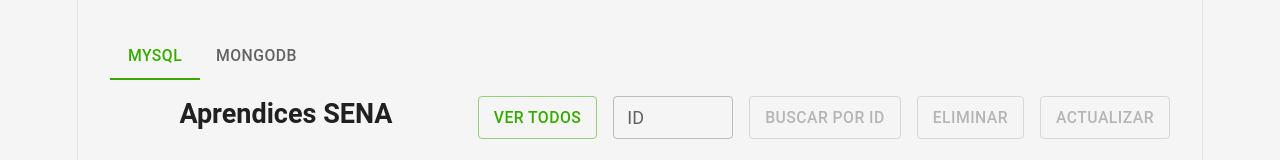
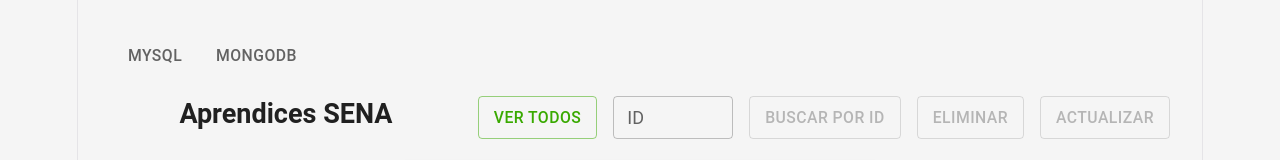
Before and after one commit to stevenleon-creator/frontendlaravel, a React (Vite) app: page / in a window 1280 px wide. Shown: the top 160 px of the page. Built offline with nearby package versions, Linux system fonts and the light colour scheme; no server answers.

Commit message:
style: actualizar referencias de texto de MySQL a PostgreSQL en la interfaz

```diff
--- a/src/App.jsx
+++ b/src/App.jsx
@@ -94,7 +94,7 @@ function App() {
           }}
           sx={{ mb: 2 }}
         >
-          <Tab label="MySQL" value="mysql" />
+          <Tab label="MySQL" value="postgres" />
           <Tab label="MongoDB" value="mongo" />
         </Tabs>
         <BarraAcciones
```
